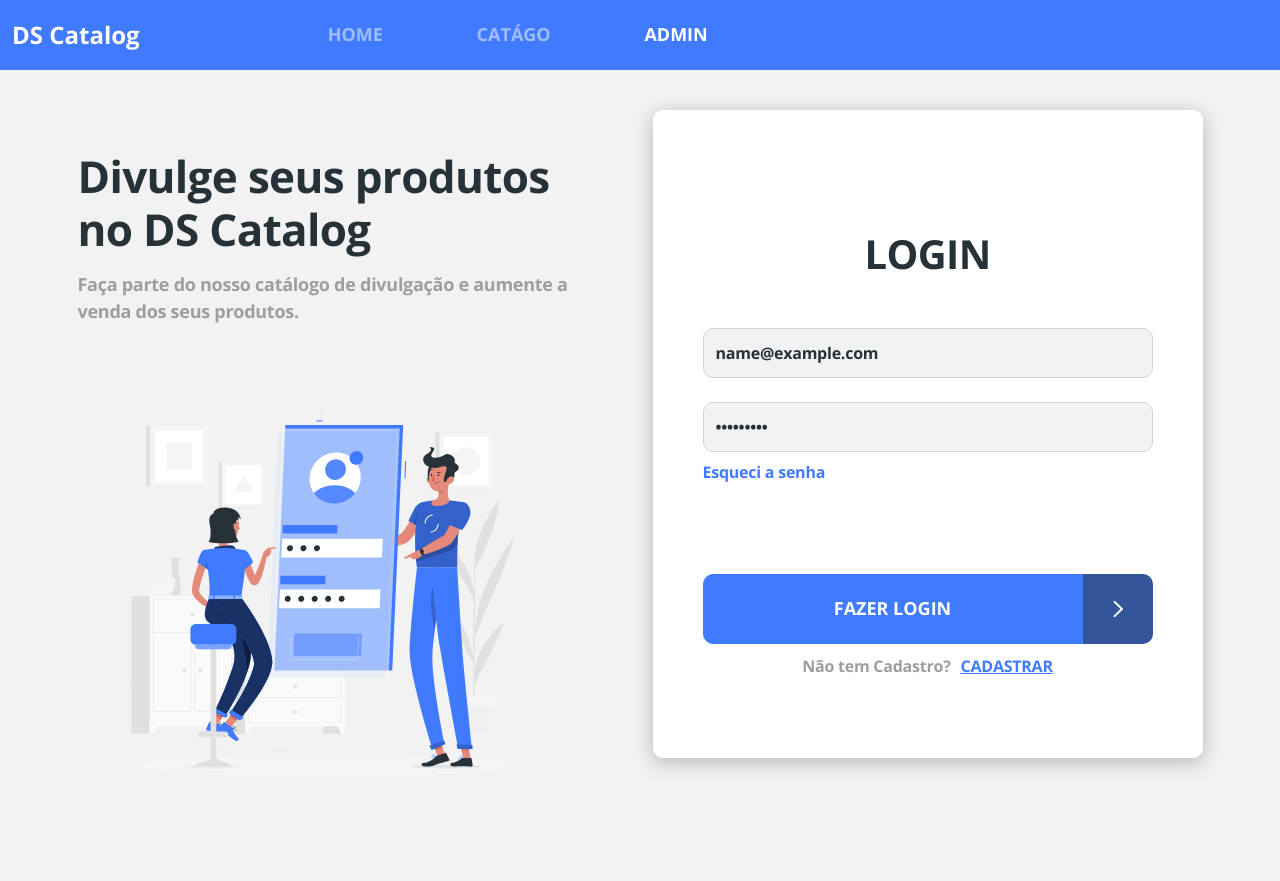
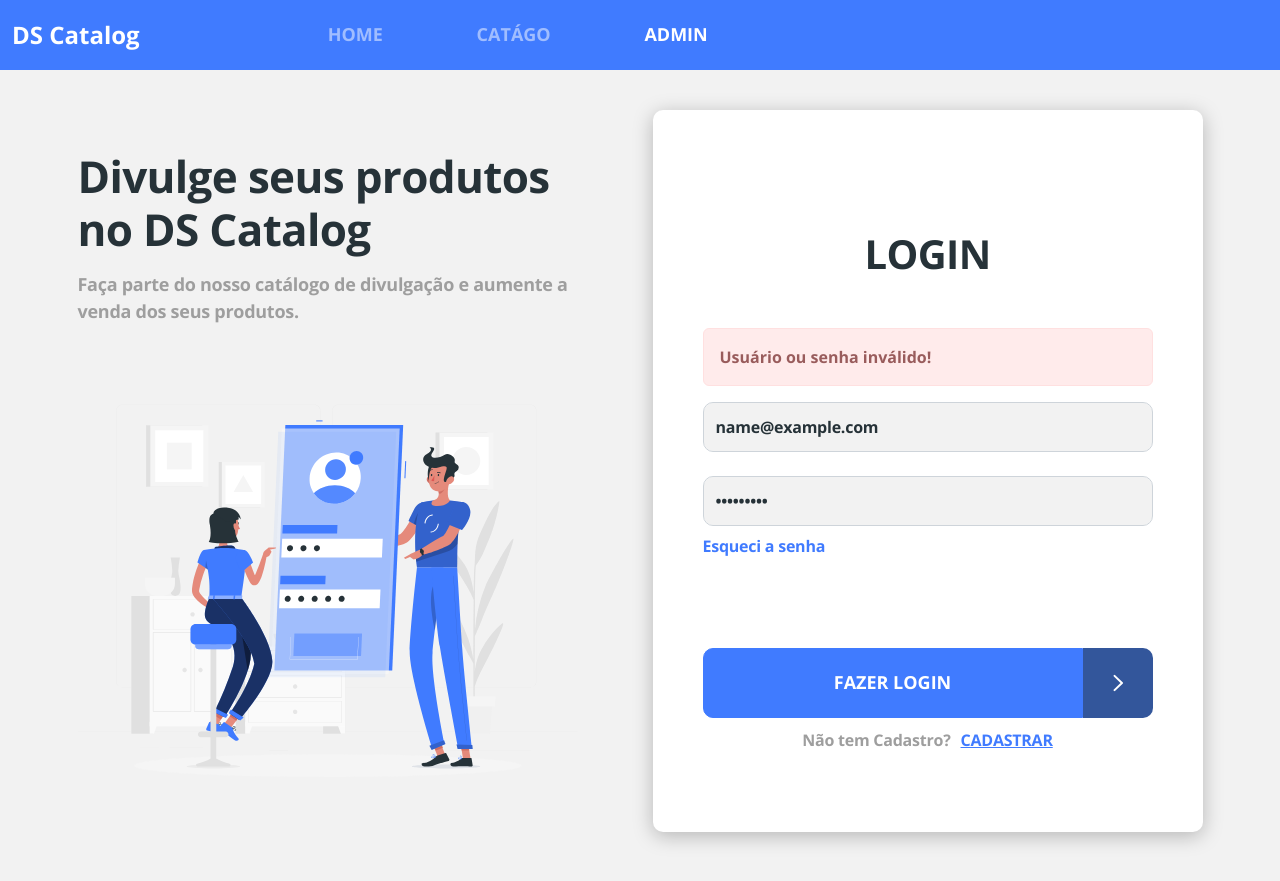
Before and after one commit to KEENNEEDYY/dscatalog-ecomerce, a React (Create React App) app in the folder frontweb/: page /admin/auth/login in a window 1280 px wide. Both pictures are taken after typing "name@example.com", "Sample123" into the empty fields and a click on the button "FAZER LOGIN". Built offline with nearby package versions, Linux system fonts and the light colour scheme; no server answers; the HTML template or start-up script is replaced by a standard one.

Commit message:
Manual error handling

```diff
--- a/frontweb/src/assets/styles/custom.scss
+++ b/frontweb/src/assets/styles/custom.scss
@@ -1,5 +1,7 @@
 $theme-colors:(
     'primary': #407bff,
+    'danger': #ff9999,
+
 );
 
 $body-bg: #F2F2F2;
--- a/frontweb/src/pages/Admin/Auth/Login/index.tsx
+++ b/frontweb/src/pages/Admin/Auth/Login/index.tsx
@@ -1,4 +1,5 @@
 import ButtonIcon from 'components/ButtonIcon';
+import { useState } from 'react';
 import { useForm } from 'react-hook-form';
 import { Link } from 'react-router-dom';
 import { requestBackendLogin } from 'util/requests';
@@ -11,14 +12,18 @@
 
 const Login = () => {
 
+  const [hasError, setHasError] = useState(false);
+
     const { register, handleSubmit } = useForm<FormData>();
 
     const onSubmit = (formData : FormData) => {
         requestBackendLogin(formData)
         .then(response => {
+          setHasError(false);
           console.log('SUCESSO ', response);
         })
         .catch( error => {
+          setHasError(true);
           console.log('ERRO ', error);
         });
 
@@ -27,6 +32,11 @@
   return (
     <div className="base-card login-card">
       <h1>Login</h1>
+      { hasError &&
+        <div className="alert alert-danger">
+          Usuário ou senha inválido!
+        </div>
+      }
       <form onSubmit={handleSubmit(onSubmit)}>
         <div className="mb-4">
           <input {...register("username")}
```
